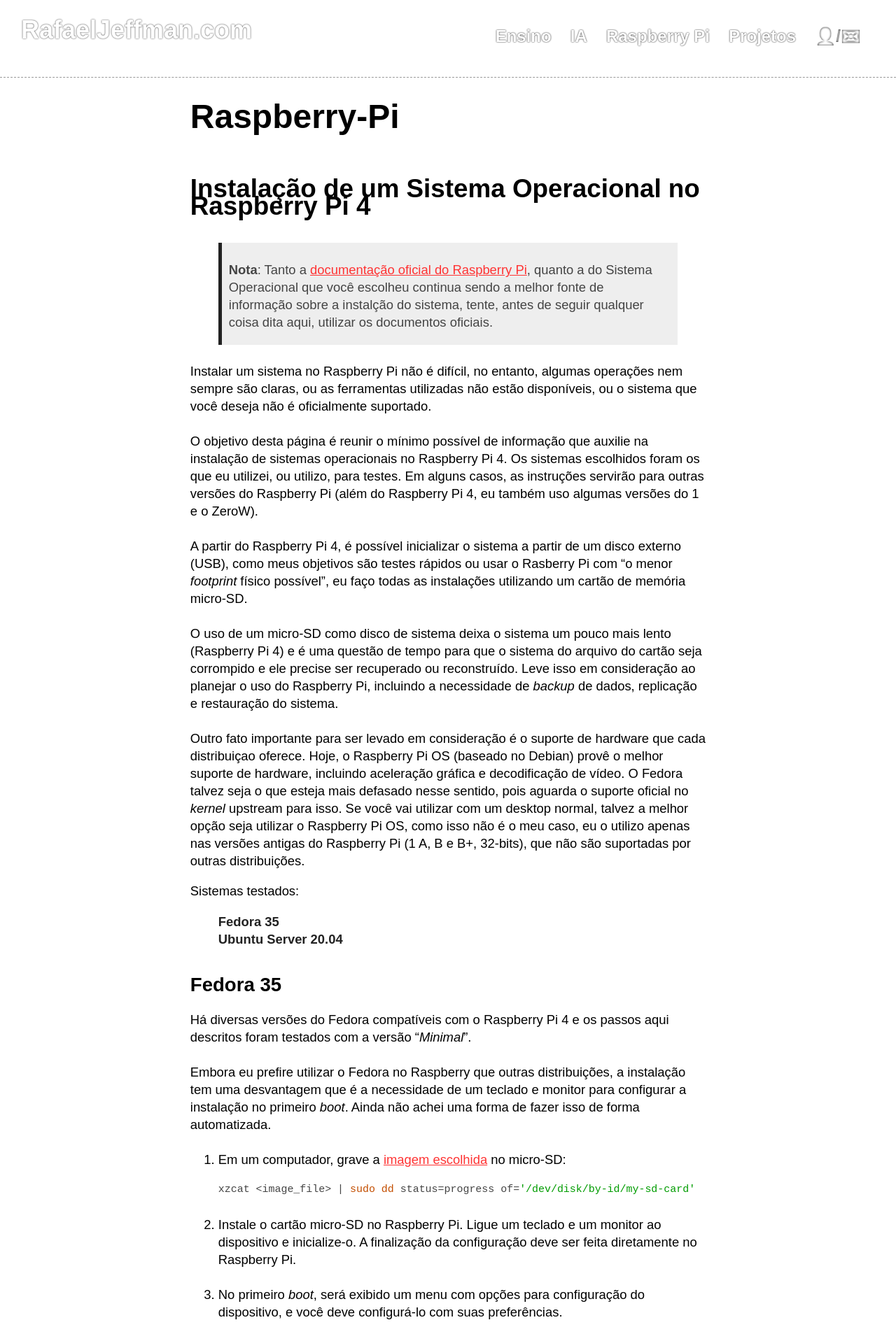
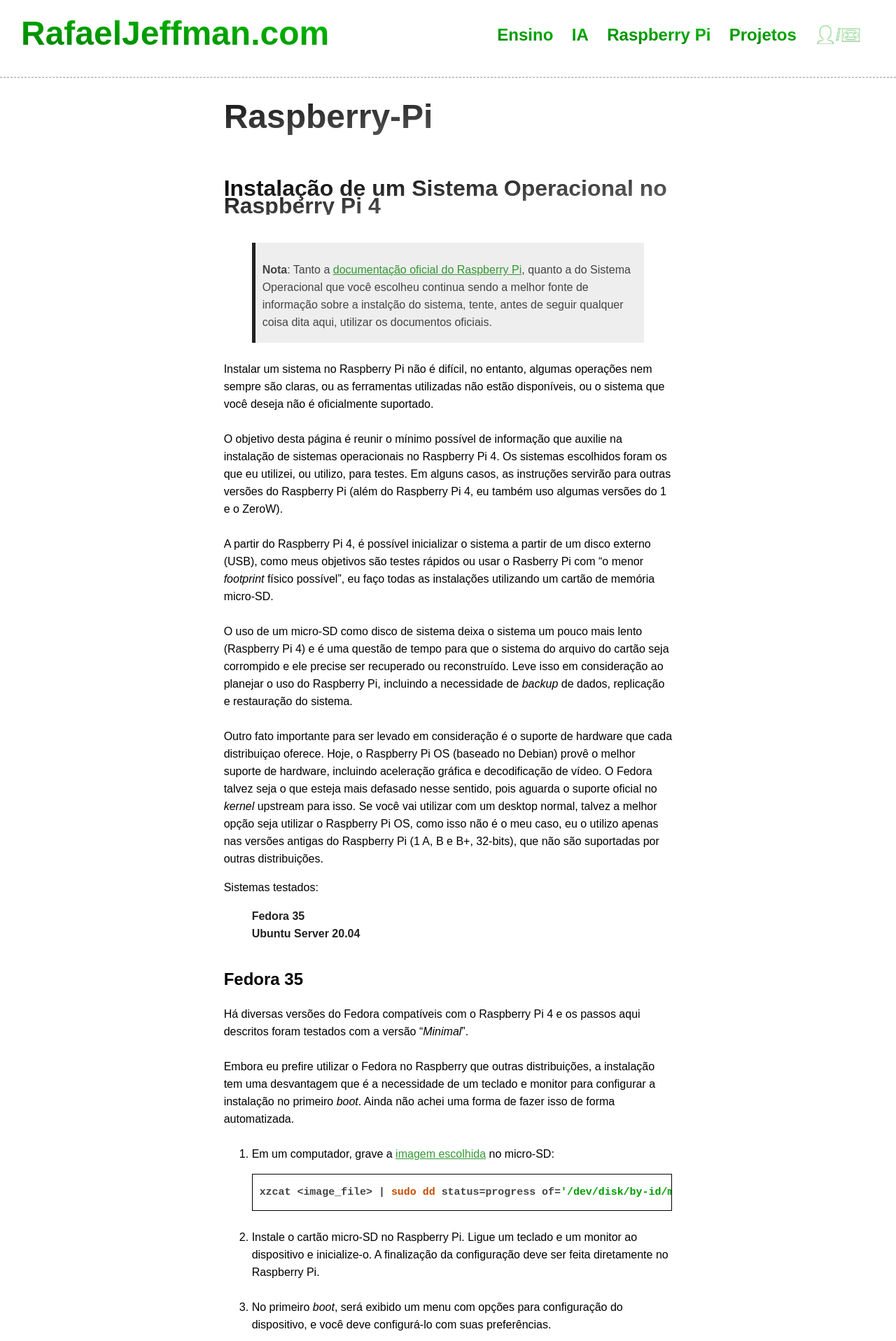
Before and after one commit to rafasgj/rafaeljeffman.com, a Jekyll site: the page built from raspberry/os-installation.md, in a window 1280 px wide. Shown: the top 1917 px of the page at 70% size. Built offline with Jekyll 4.4.1, drawn with Linux system fonts in a browser that asks for light colours; some of the changed text lies outside the part shown.

Commit message:
CSS: set site colors and sizes.

```diff
--- a/css/site.css
+++ b/css/site.css
@@ -8,11 +8,15 @@
     margin: 0;
     padding: 0;
     min-height: 100vh;
+}
+
+code {
     font-size: 115%;
+    font-weight: 600;
 }
 
 a {
-    color: #f33;
+    color: #393;
     text-decoration: underline;
 }
 
@@ -22,6 +26,10 @@
 
 h1 {
     margin-bottom: 40px;
+    background-image: linear-gradient(175deg, rgb(0,0,0), rgb(128,128,128));
+    background-clip: text;
+    color: transparent !important;
+    min-height: 30px;
 }
 
 h2 {
@@ -62,9 +70,10 @@
 }
 
 #header.home {
-    height: 200px;
-    background: #fff;
+    /* height: 150px; */
+        /* background: #fff; */
     box-shadow: none;
+    border-bottom: none;
 }
 
 #biohazard {
@@ -74,26 +83,34 @@
     font-size: 100px;
     text-shadow: #333 0 0 8px;
     font-family: Noto Emoji;
+    color: #0f0;
+    display: none;
 }
 
 #site_logo {
-    font-size: 36px;
+    font-size: 48px;
     font-weight: 600;
     float: left;
+    margin-top: 5px;
 }
 #site_logo > a {
-    text-decoration: none;
-    color: #fff;
-    text-shadow: 0 0 2px #222;
-}
-#site_logo > a:hover {
-    text-shadow: 0 0 2px #000;
+    text-decoration: none;    background: #fff;
+
+    background-image: linear-gradient(185deg, rgb(0,192,0), rgb(0,128,0));
+    background-clip: text;
+    color: transparent !important;
 }
 #site_logo.home {
-    font-size: 100px;
+    font-size: 72;
     margin: 0 auto;
     float: none;
-    margin-top: 20px;
+    margin-top: 30px;
+}
+
+@media (max-width: 1150px) {
+    #site_logo {
+        font-size: 36px;
+    }
 }
 
 #menu {
@@ -109,31 +126,43 @@
     font-weight: bolder;
     font-size: 18pt;
     padding: 1px;
-
-    color: #fff;
-    background-clip: text;
+    /* color: #fff; */
+    /* background-clip: text; */
 }
 .menu-item a {
     text-decoration: none;
-    color: #fff;
-    text-shadow: 0 0 2px #000;
+    color: transparent !important;
+    background-image: linear-gradient(185deg, rgb(0,192,0), rgb(0,128,0));
+    background-clip: text;
 }
 .menu-item a:hover {
     text-decoration: none;
-    text-shadow: 0 0 2px #800;
+    color: transparent !important;
+    background-image: linear-gradient(185deg, rgb(0,128,0), rgb(0, 30, 0));
+    background-clip: text;
+}
+
+
+@media (max-width: 1150px) {
+    .menu-item {
+        font-size: 14px;
+    }
 }
 
 #about {
-    color: transparent;
+    /* color: transparent; */
     background: #000;
+    text-shadow: 0 0 2px #fff;
+    color: transparent !important;
+    background-image: linear-gradient(175deg, rgb(0,192,0), rgb(0,128,0));
     background-clip: text;
-    text-shadow: 0 0 3px #fff;
 }
 #about:hover {
-    color: transparent;
     background: #000;
+    color: transparent !important;
+    background-image: linear-gradient(175deg, rgb(0,192,0), rgb(0,0,20));
+    text-shadow: 0 0 2px #394;
     background-clip: text;
-    text-shadow: 0 0 3px #fcc;
 }
 
 #footer {
@@ -221,11 +250,6 @@
     font-weight: bold;
 }
 
-code.language-plaintext {
-    font-size: 140%;
-    font-weight: lighter;
-}
-
 div.image {
     margin: 1em auto;
     text-align: center;
@@ -293,3 +317,9 @@
 .icons > ul > li > a:hover {
     text-decoration: none;
 }
+
+div.highlight {
+    border: thin solid black;
+    padding: 0 10px;
+    overflow-x: auto;
+}
```
